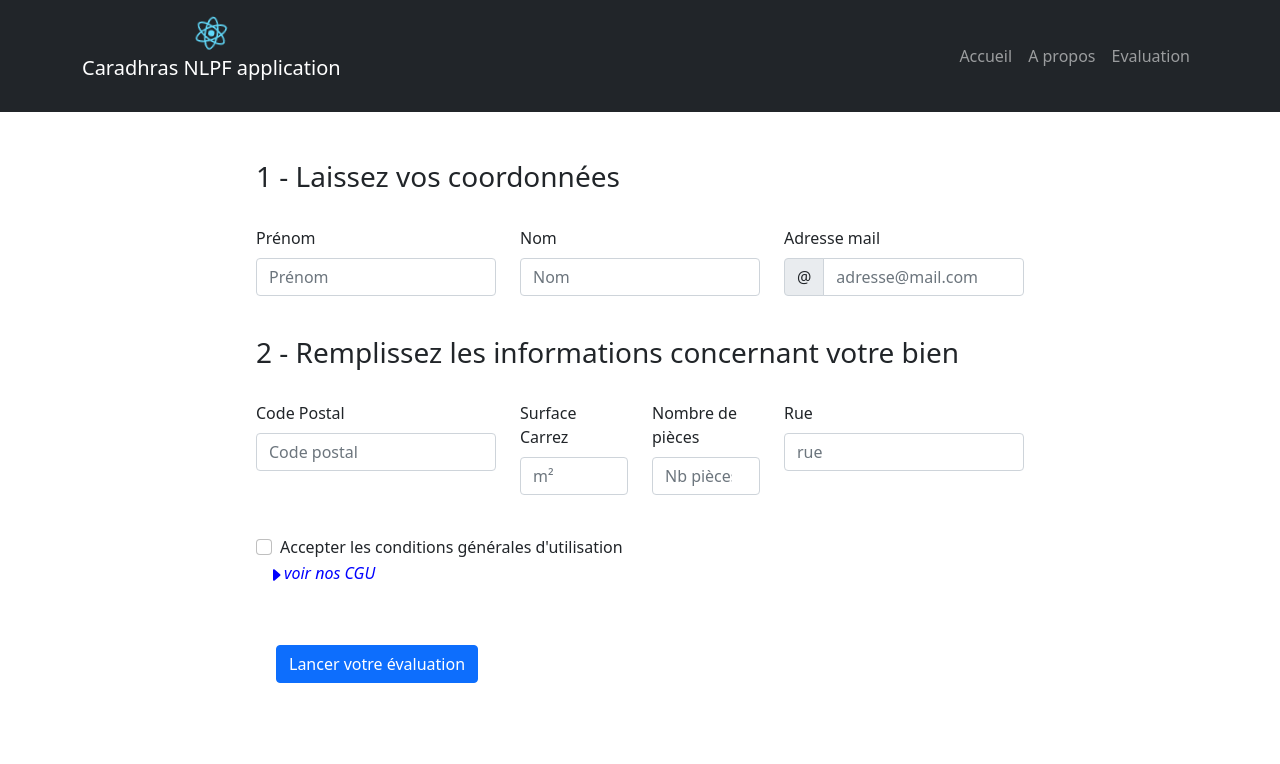
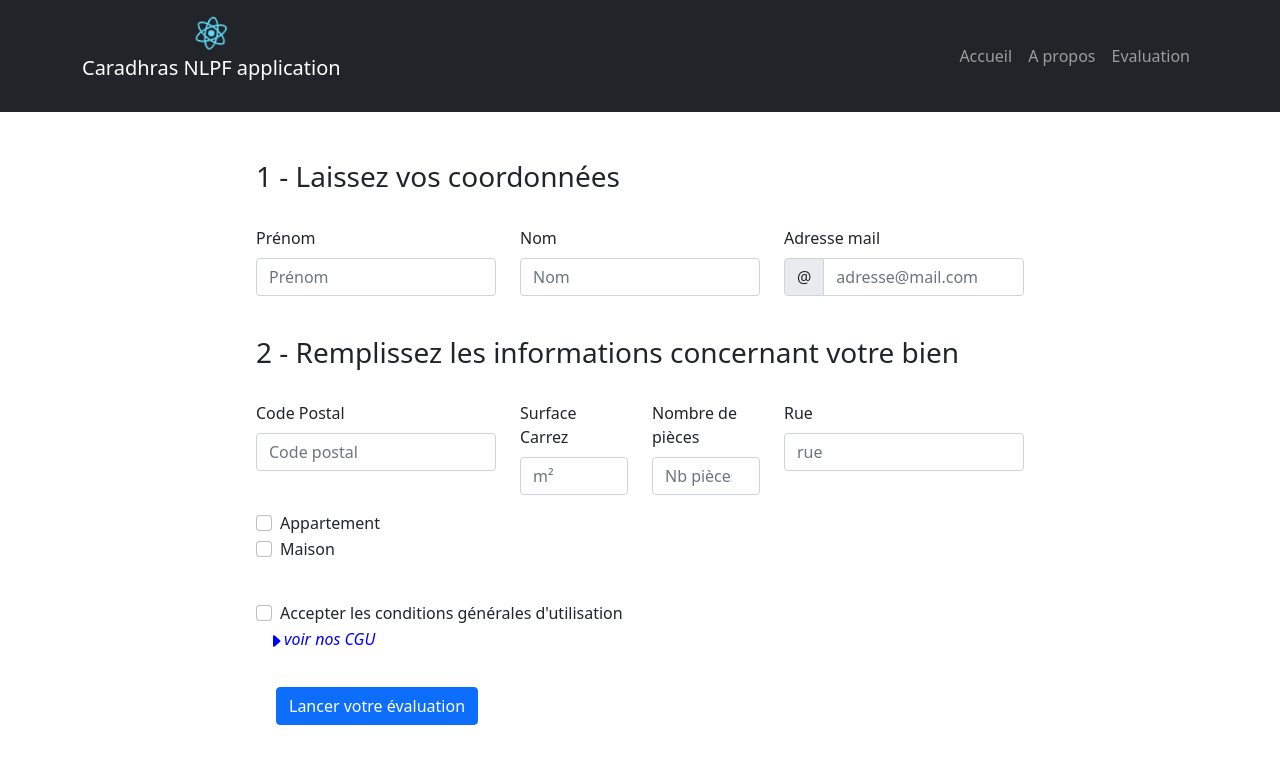
Before and after one commit to Caradhras2021/NLPFFront, a React (Create React App) app in the folder nlpf/: page /formsearch in a window 1280 px wide. Shown: the top 764 px of the page. Built offline with nearby package versions, Linux system fonts and the light colour scheme; no server answers.

Commit message:
add rental type

```diff
--- a/nlpf/src/components/Form.tsx
+++ b/nlpf/src/components/Form.tsx
@@ -67,6 +67,8 @@ export const FormSearch = (): JSX.Element => {
   const [rooms, setRooms] = useState("" as string | number);
   const [req, SetReq] = useState(basicSearch);
   const [cgu, SetCgu] = useState(false);
+  const [house, SetHouse] = useState(false);
+  const [apartment, SetApartment] = useState(false);
   //Data fetched from Data component
   const [data, setData] = useState([] as Acquisition[] | undefined);
   const [pricing, setPricing] = useState(0);
@@ -105,6 +107,10 @@ export const FormSearch = (): JSX.Element => {
       alert("Veuillez remplir vos informations personnelles avant de continuer");
       return
     }
+    if (!house && !apartment) {
+      alert("Veuillez sélectionner au moins un type de bien : Maison / Appartement")
+      return
+    }
     if (!cgu) {
       alert("Veuillez acceptez les CGU avant de valider votre requête")
       return
@@ -115,6 +121,7 @@ export const FormSearch = (): JSX.Element => {
     setSurface(surface == 0 || surface == NaN ? "" : parseFloat(surface.toString()));
     setZip(zip == 0 || zip == NaN ? "" : parseFloat(zip.toString()));
     setRooms(rooms == 0  || rooms == NaN ? "" : parseFloat(rooms.toString()));
+    const type = house ? apartment ? "" : "Appartement" : "Maison";
 
     if (zip === "") { alert("Le code postal est obligatoire"); return }
 
@@ -128,7 +135,7 @@ export const FormSearch = (): JSX.Element => {
       code_postal: zip,
       nom_commune: "",
       lot1_surface_carrez: surface,
-      type_local: "Appartement",
+      type_local: type,
       nombre_pieces_principales: rooms,
       surface_terrain: "",
       longitude: "",
@@ -244,6 +251,20 @@ export const FormSearch = (): JSX.Element => {
             </Form.Control.Feedback>
           </Form.Group>
         </Row>
+        <Form.Group className="mb-3">
+          <Form.Check
+            required
+            label="Appartement"
+            feedbackType="invalid"
+            onClick={() => SetHouse(!house)}
+          />
+          <Form.Check
+            required
+            label="Maison"
+            feedbackType="invalid"
+            onClick={() => SetApartment(!apartment)}
+          />
+        </Form.Group>
         <br />
         <Form.Group className="mb-3">
           <Form.Check
@@ -255,7 +276,6 @@ export const FormSearch = (): JSX.Element => {
           />
           <Conditions />
         </Form.Group>
-        <br />
         <Button onClick={() => onFormSubmit()} style={{margin: "20px"}}>
         Lancer votre évaluation
         </Button>
```
